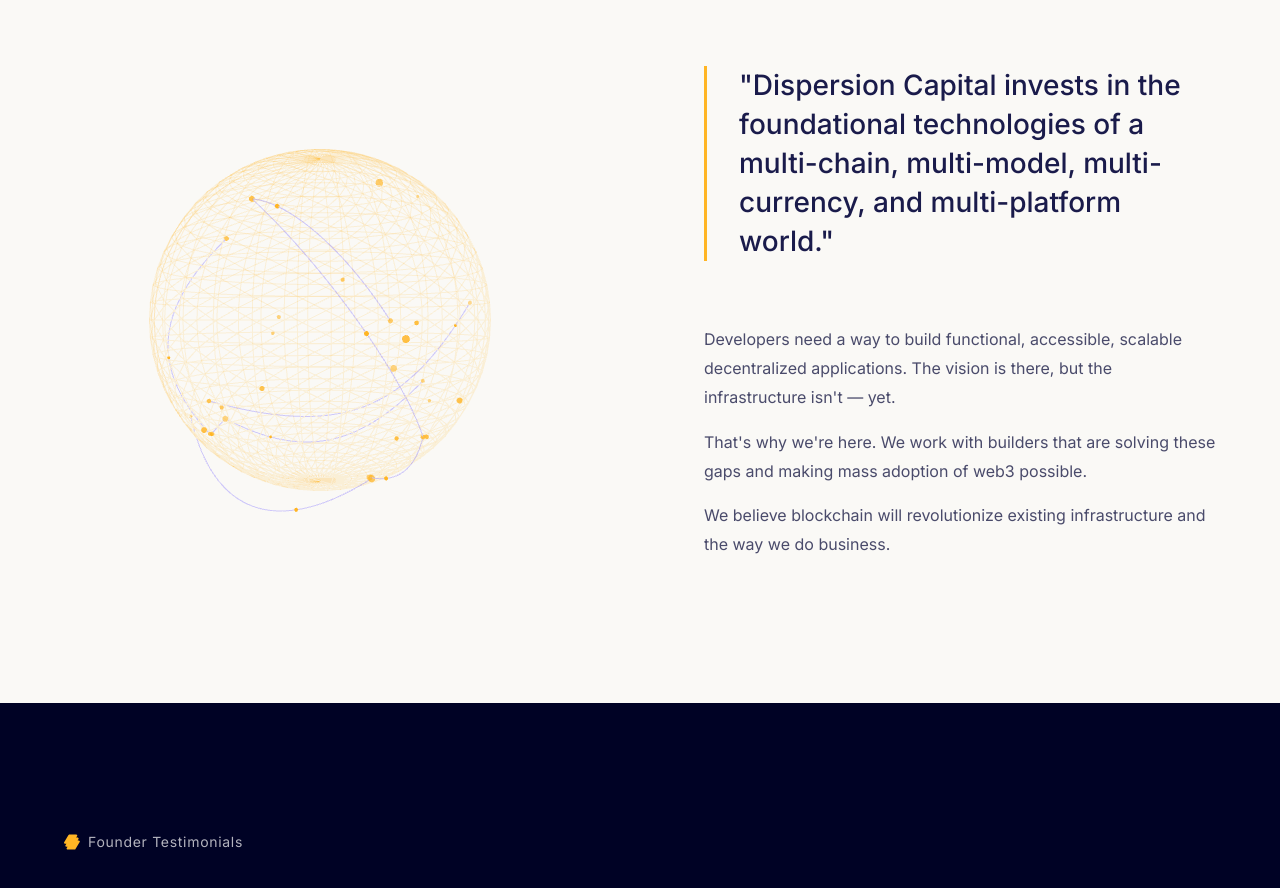
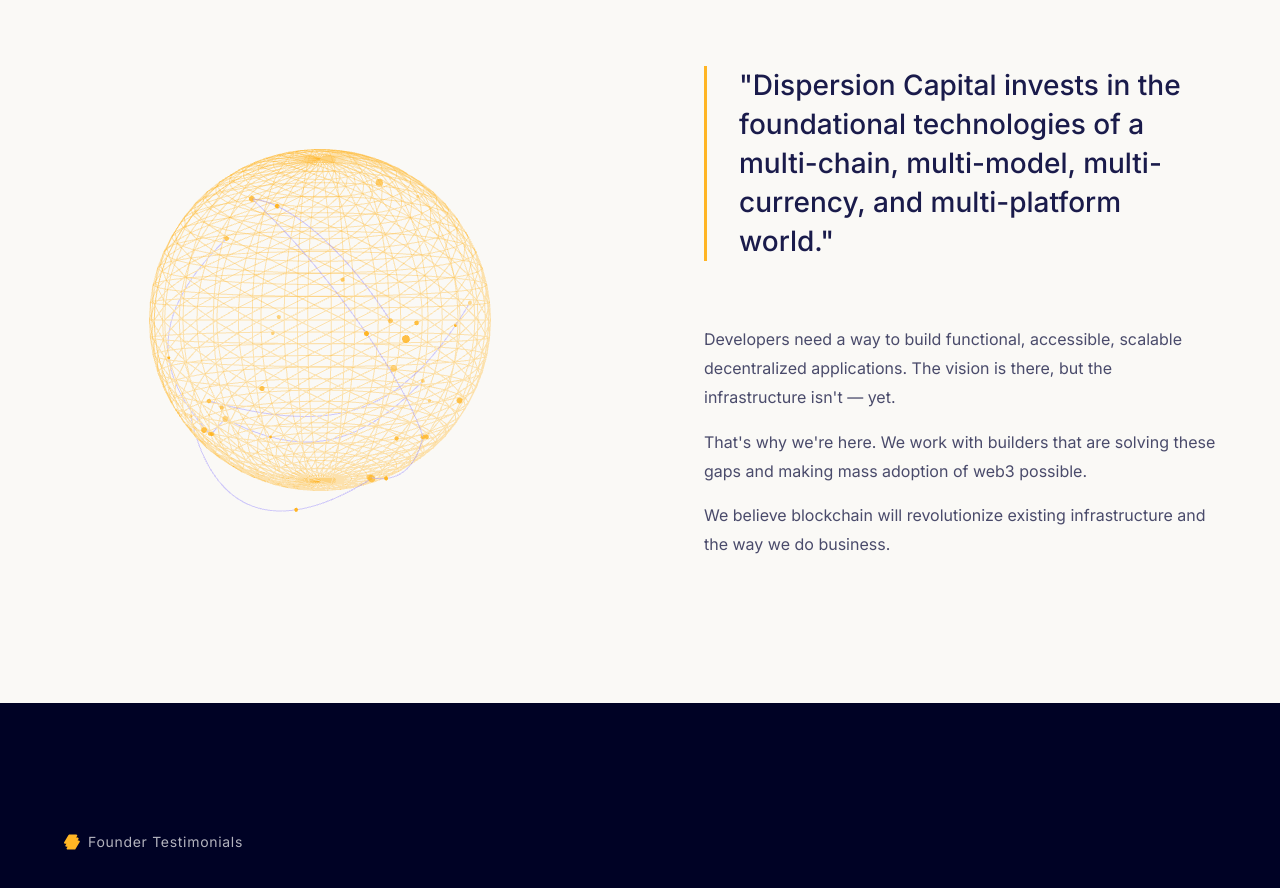
Before and after one commit to AlaudaAI/dispersion, a plain HTML site: page index.html in a window 1280 px wide. Shown: the part 1420-2308 px from the top of the page. Drawn offline with nearby package versions, Linux system fonts and the light colour scheme; animation ran at ten frames a second.

Commit message:
Increase mesh opacity for better visibility (0.15 → 0.35)

```diff
--- a/index.html
+++ b/index.html
@@ -1789,7 +1789,7 @@
   const lineMaterial = new THREE.LineBasicMaterial({
     color: 0xFFB524,
     transparent: true,
-    opacity: 0.15
+    opacity: 0.35
   });
   const sphereLine = new THREE.LineSegments(wireframe, lineMaterial);
   scene.add(sphereLine);
```
